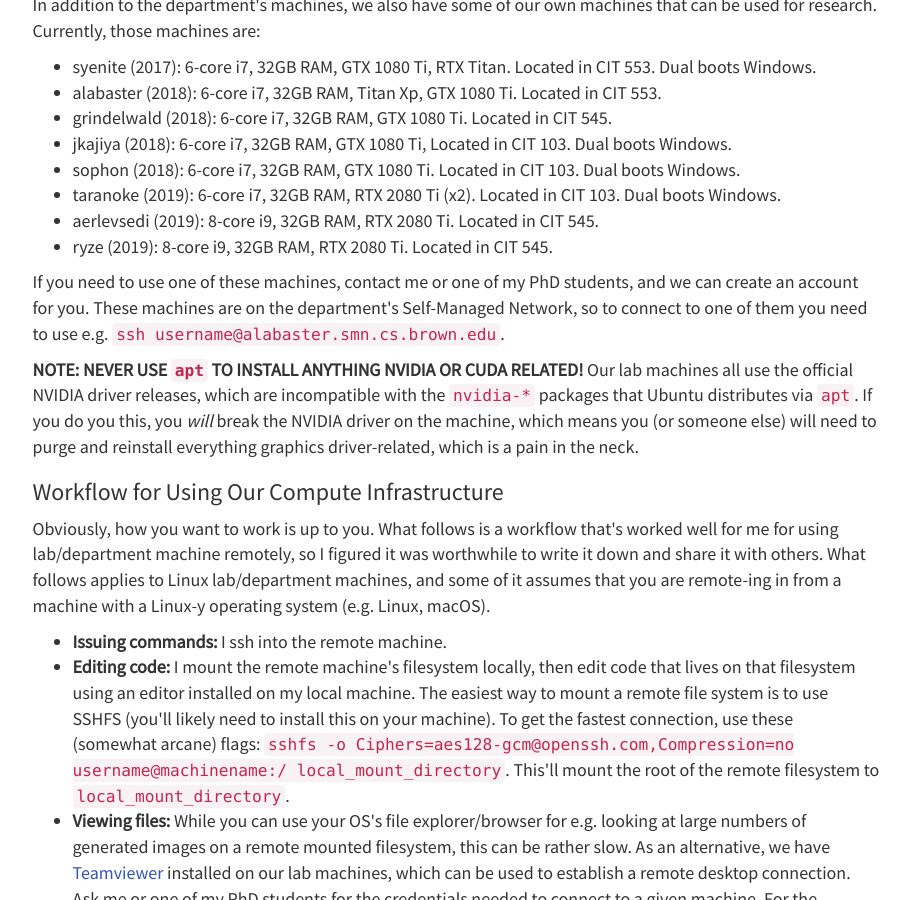
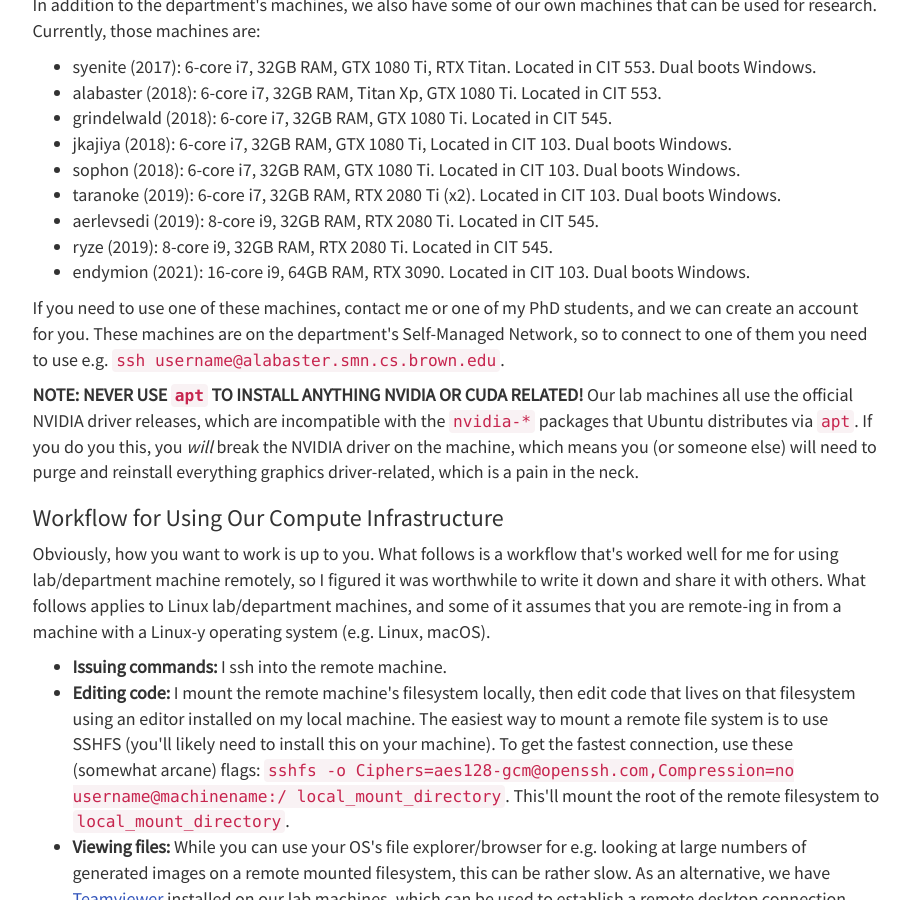
Before and after one commit to dritchie/dritchie.github.io, a Jekyll site: the page built from getting_started.html, in a window 1280 px wide and 900 px high, scrolled down 1472 px. Shown: the whole window, without its empty margins (330-1240 px from the left). Built offline with Jekyll 4.4.1, drawn with Linux system fonts in a browser that asks for light colours.

Commit message:
Add endymion to list of machines.

```diff
--- a/getting_started.html
+++ b/getting_started.html
@@ -89,6 +89,9 @@ layout: post
         <li>
             ryze (2019): 8-core i9, 32GB RAM, RTX 2080 Ti. Located in CIT 545.
         </li>
+        <li>
+            endymion (2021): 16-core i9, 64GB RAM, RTX 3090. Located in CIT 103. Dual boots Windows.
+        </li>
     </ul>
 
     If you need to use one of these machines, contact me or one of my PhD students, and we can create an account for you.
```
